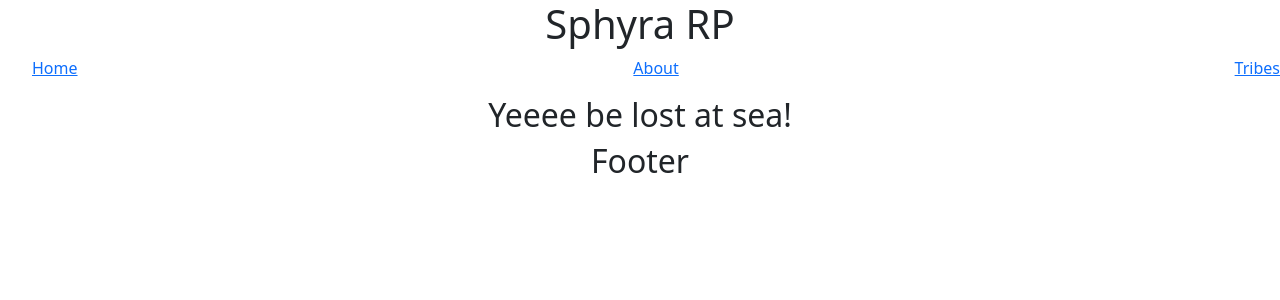
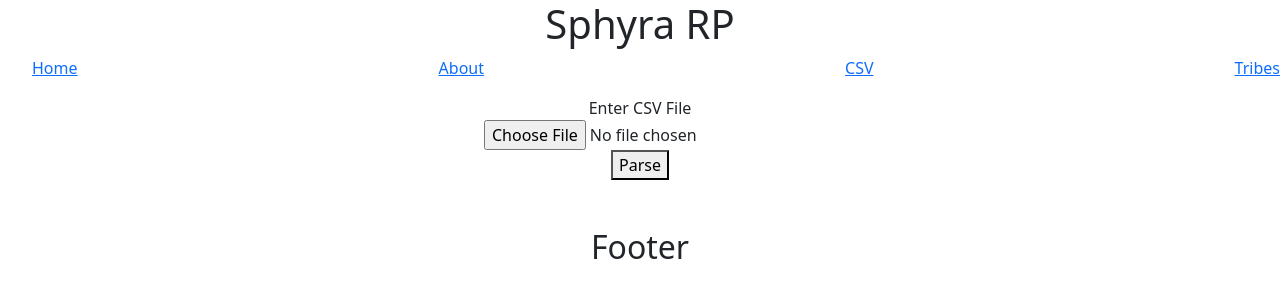
Before and after one commit to GimmeDaLute/sphyra-web-app, a React (Create React App) app: page /csv in a window 1280 px wide. Shown: the top 300 px of the page. Built offline with nearby package versions, Linux system fonts and the light colour scheme.

Commit message:
CSV Parsing tester page

```diff
--- a/package.json
+++ b/package.json
@@ -11,6 +11,8 @@
     "react": "^18.2.0",
     "react-bootstrap": "^2.7.2",
     "react-dom": "^18.2.0",
+    "react-papaparse": "^4.1.0",
+    "react-responsive": "^9.0.2",
     "react-router": "^6.9.0",
     "react-router-dom": "^6.9.0",
     "react-scripts": "5.0.1",
--- a/src/App.js
+++ b/src/App.js
@@ -1,8 +1,9 @@
-import { Home, About, Tribes, NotFound } from './pages';
+import { Home, About, CSV, Tribes, NotFound } from './pages';
 import 'bootstrap/dist/css/bootstrap.css';
 import './App.css';
 import { Routes, Route } from 'react-router-dom';
 import { Header, Navbar, Footer } from './layouts';
+import { useMediaQuery } from 'react-responsive';
 
 function App() {
   return (
@@ -12,6 +13,7 @@ function App() {
       <Routes>
         <Route path="/" element={<Home/>}></Route>
         <Route path="/about" element={<About/>}></Route>
+        <Route path="/csv" element={<CSV/>}></Route>
         <Route path="/tribes" element={<Tribes/>}></Route>
         <Route path="/*" element={<NotFound/>}></Route>
       </Routes>
--- /dev/null
+++ b/src/components/CSVParser/index.js
@@ -0,0 +1,84 @@
+import React, { useState } from "react";
+import Papa from "papaparse";
+
+// Allowed extensions for input file
+const allowedExtensions = ["csv"];
+
+const CSVParser = () => {
+
+    // This state will store the parsed data
+    const [data, setData] = useState([]);
+
+    // It state will contain the error when
+    // correct file extension is not used
+    const [error, setError] = useState("");
+
+    // It will store the file uploaded by the user
+    const [file, setFile] = useState("");
+
+    // This function will be called when
+    // the file input changes
+    const handleFileChange = (e) => {
+        setError("");
+
+        // Check if user has entered the file
+        if (e.target.files.length) {
+            const inputFile = e.target.files[0];
+
+            // Check the file extensions, if it not
+            // included in the allowed extensions
+            // we show the error
+            const fileExtension = inputFile?.type.split("/")[1];
+            if (!allowedExtensions.includes(fileExtension)) {
+                setError("Please input a csv file");
+                return;
+            }
+
+            // If input type is correct set the state
+            setFile(inputFile);
+        }
+    };
+    const handleParse = () => {
+
+        // If user clicks the parse button without
+        // a file we show a error
+        if (!file) return setError("Enter a valid file");
+
+        // Initialize a reader which allows user
+        // to read any file or blob.
+        const reader = new FileReader();
+
+        // Event listener on reader when the file
+        // loads, we parse it and set the data.
+        reader.onload = async ({ target }) => {
+            const csv = Papa.parse(target.result, { header: true });
+            const parsedData = csv?.data;
+            const columns = Object.keys(parsedData[0]);
+            setData(columns);
+        };
+        reader.readAsText(file);
+    };
+
+    return (
+        <div>
+            <label htmlFor="csvInput" style={{ display: "block" }}>
+                Enter CSV File
+            </label>
+            <input
+                onChange={handleFileChange}
+                id="csvInput"
+                name="file"
+                type="File"
+            />
+            <div>
+                <button onClick={handleParse}>Parse</button>
+            </div>
+            <div style={{ marginTop: "3rem" }}>
+                {error ? error : data.map((col,
+                  idx) => <div key={idx}>{col}</div>)}
+            </div>
+        </div>
+    );
+};
+
+export default CSVParser;
--- /dev/null
+++ b/src/components/index.js
@@ -0,0 +1 @@
+export {default as CSVParser} from './CSVParser'
--- a/src/layouts/Navbar/index.js
+++ b/src/layouts/Navbar/index.js
@@ -8,6 +8,7 @@ export default function Navbar() {
     <ul>
       <li NavLink className={activeClass}> <Link to="/">Home</Link></li>
       <li NavLink className={activeClass}> <Link to="/about">About</Link></li>
+      <li NavLink className={activeClass}> <Link to="/csv">CSV</Link></li>
       <li NavLink className={activeClass}> <Link to="/tribes">Tribes</Link></li>
     </ul>
   )
--- /dev/null
+++ b/src/pages/CSV/index.js
@@ -0,0 +1,7 @@
+import { CSVParser } from '../../components'
+
+export default function CSV() {
+  return (
+    <CSVParser />
+  )
+}
--- a/src/pages/index.js
+++ b/src/pages/index.js
@@ -1,4 +1,5 @@
 export {default as Home} from './Home'
 export {default as About} from './About'
+export {default as CSV} from './CSV'
 export {default as Tribes} from './Tribes'
 export {default as NotFound} from './NotFound'
```
Also changed, not shown: src/components/BackButton/index.js (added, +9 -0 lines), 1 other file (tests, documents, lock files or other folders).
